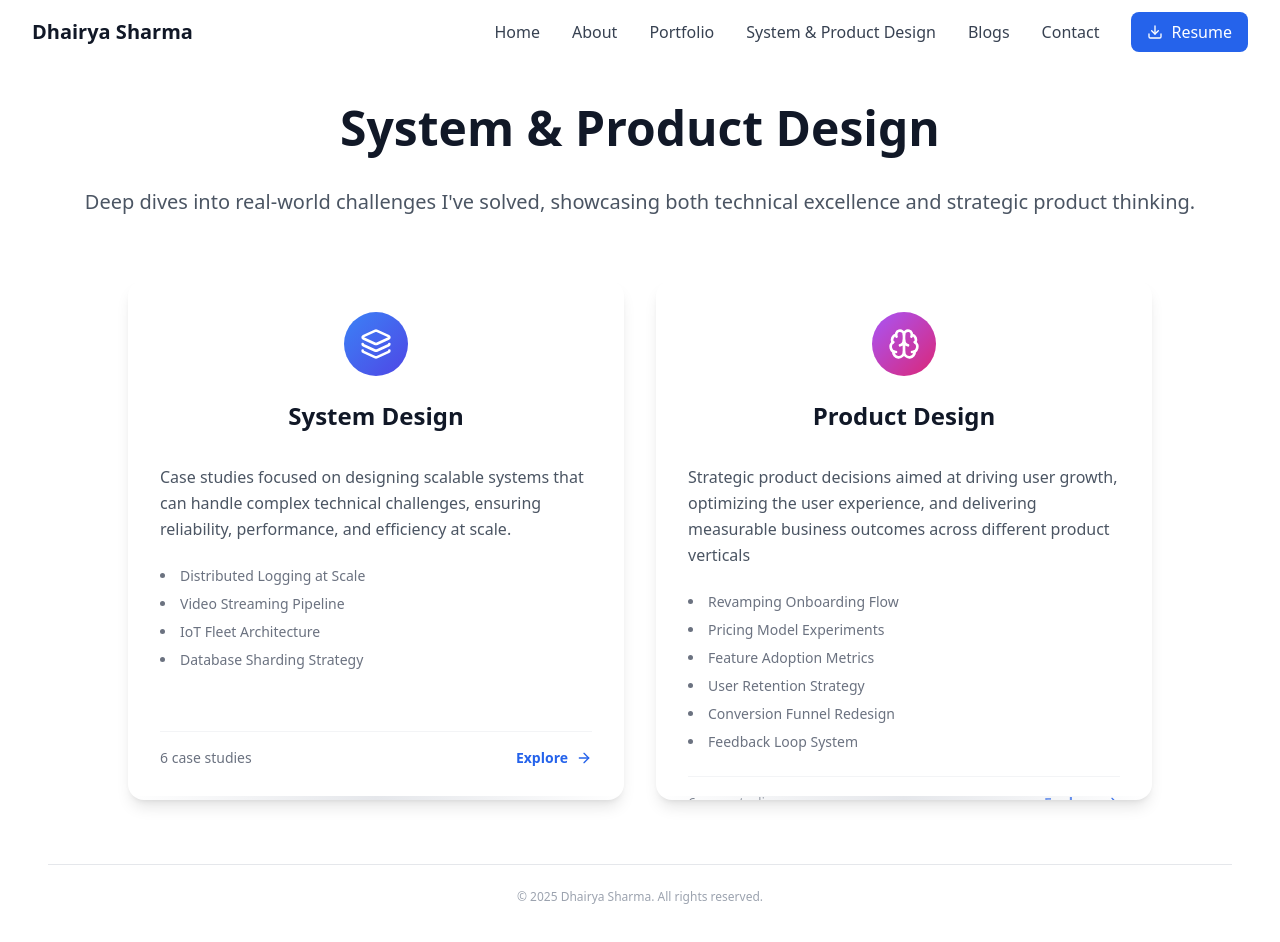
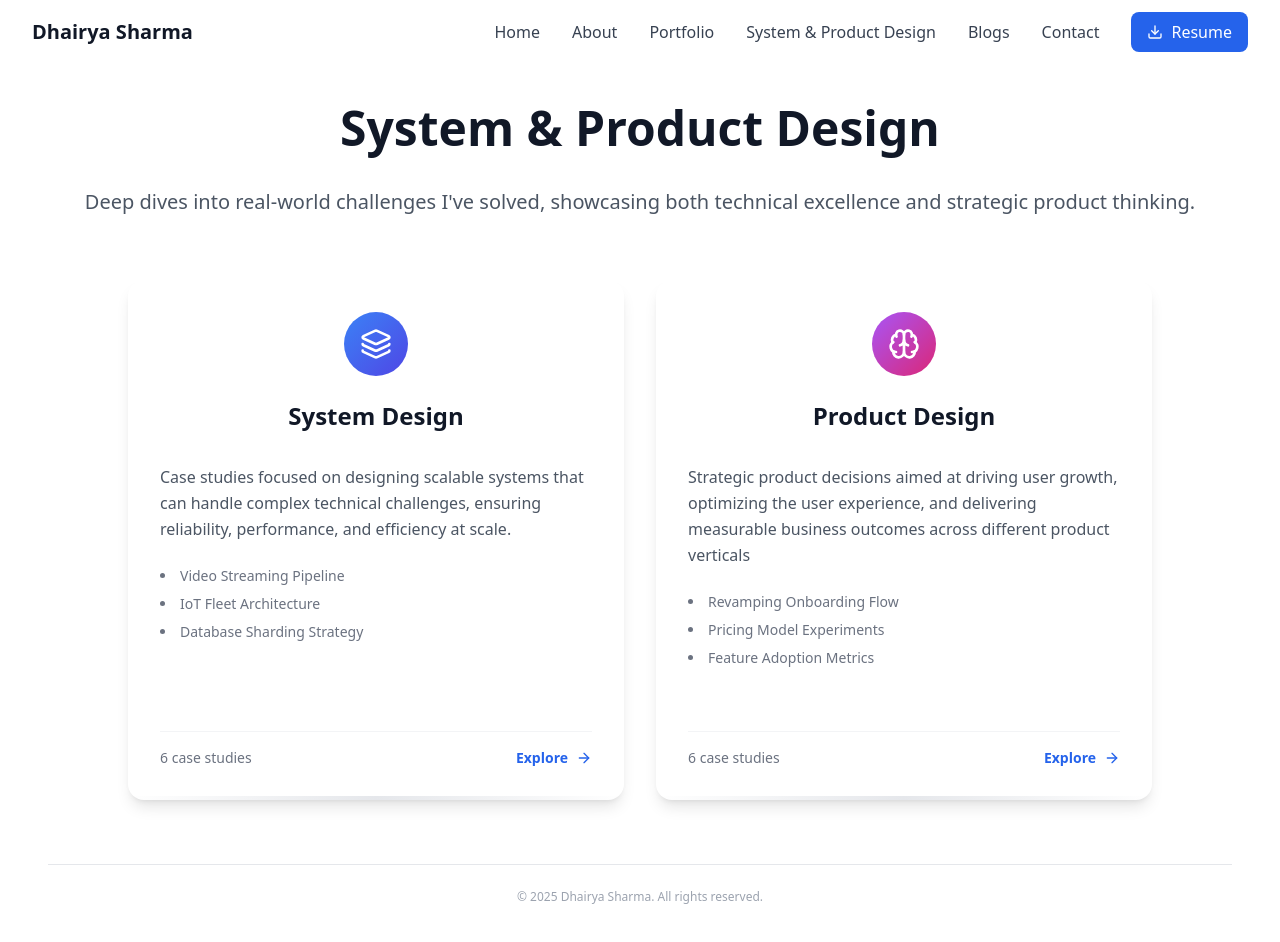
Before and after one commit to dhairyas17/portfolio-website, a React (Vite) app: page /system-product-design in a window 1280 px wide. Shown: the top 942 px of the page. Built offline with nearby package versions, Linux system fonts and the light colour scheme.

Commit message:
UI refinements

```diff
--- a/src/pages/CaseStudyCategory.tsx
+++ b/src/pages/CaseStudyCategory.tsx
@@ -150,7 +150,7 @@ const CaseStudyCategory = () => {
 
                   {/* Read More Link pinned to bottom */}
                   <div className="mt-auto flex items-center text-blue-600 group-hover:text-blue-800 transition-colors">
-                    <span className="text-sm font-semibold mr-2">Read Article</span>
+                    <span className="text-sm font-semibold mr-2">View Case Study</span>
                     <ArrowRight className="w-4 h-4 transform group-hover:translate-x-1 transition-transform" />
                   </div>
                 </div>
--- a/src/pages/CaseStudyDetail.tsx
+++ b/src/pages/CaseStudyDetail.tsx
@@ -471,15 +471,19 @@ const CaseStudyDetail = () => {
               ))}
             </div>
           </motion.section>
-
+          <div className="mt-24 pt-8 border-t border-gray-200">
             <motion.div
-            className="mt-16 text-center"
+              className="text-center"
               initial={{ y: 50, opacity: 0 }}
               animate={{ y: 0, opacity: 1 }}
               transition={{ duration: 0.6, delay: 1.4 }}
             >
-            <h2 className="text-2xl font-bold text-gray-900 mb-4">Solving a similar challenge?</h2>
-            <p className="text-gray-600 mb-6 text-lg">I’d love to exchange ideas or collaborate on building the next big thing.</p>
+              <h2 className="text-2xl font-bold text-gray-900 mb-4">
+                Solving a similar challenge?
+              </h2>
+              <p className="text-gray-600 mb-6 text-lg">
+                I’d love to exchange ideas or collaborate on building the next big thing.
+              </p>
               <Link
                 to="/contact"
                 className="inline-block px-6 py-3 bg-blue-600 text-white text-lg font-semibold rounded-lg hover:bg-blue-700 transition"
@@ -487,6 +491,9 @@ const CaseStudyDetail = () => {
                 Let’s Connect
               </Link>
             </motion.div>
+          </div>
+
+
         </div>
         <p className="text-xs text-center text-gray-400 mt-12 pt-8 border-t border-gray-200">
           © {new Date().getFullYear()} Dhairya Sharma. All rights reserved.
--- a/src/pages/Home.tsx
+++ b/src/pages/Home.tsx
@@ -560,13 +560,13 @@ const Home = () => {
 
       <div className="flex flex-col sm:flex-row justify-center items-center gap-4">
         <Link
-          to="/projects"
+          to="/portfolio/projects"
           className="px-6 py-3 rounded-full bg-gray-900 text-white hover:bg-gray-800 transition-transform duration-200 hover:scale-105 text-sm font-medium shadow"
         >
           View Projects
         </Link>
         <Link
-          to="/case-studies"
+          to="/portfolio/case-studies"
           className="px-6 py-3 rounded-full border border-gray-300 text-gray-900 hover:bg-gray-100 transition-transform duration-200 hover:scale-105 text-sm font-medium shadow"
         >
           Case Studies
--- a/src/pages/SystemProduct.tsx
+++ b/src/pages/SystemProduct.tsx
@@ -14,7 +14,6 @@ const SystemProduct = () => {
       color: 'from-blue-500 to-indigo-600',
       studies: 6,
       titles: [
-        'Distributed Logging at Scale',
         'Video Streaming Pipeline',
         'IoT Fleet Architecture',
         'Database Sharding Strategy',
@@ -32,9 +31,6 @@ const SystemProduct = () => {
         'Revamping Onboarding Flow',
         'Pricing Model Experiments',
         'Feature Adoption Metrics',
-        'User Retention Strategy',
-        'Conversion Funnel Redesign',
-        'Feedback Loop System',
       ],
     },
   ];
@@ -99,7 +95,7 @@ const SystemProduct = () => {
                         </p>
 
                         {/* CASE STUDY LIST */}
-                        <ul className="text-sm text-gray-500 space-y-2 mb-6 list-disc list-inside text-left">
+                        <ul className="text-sm text-gray-500 space-y-2 mb-6 list-disc list-inside text-left justify-between">
                           {category.titles.map((title, i) => (
                             <li key={i} className="truncate">{title}</li>
                           ))}
@@ -110,7 +106,7 @@ const SystemProduct = () => {
                           <span className="text-sm text-gray-500">
                             {category.studies} case studies
                           </span>
-                          <div className="flex items-center text-blue-600 group-hover:text-indigo-600 transition-colors">
+                          <div className="flex items-center text-blue-600 group-hover:text-indigo-600 transition-colors justify-between">
                             <span className="text-sm font-semibold mr-2">Explore</span>
                             <ArrowRight className="w-4 h-4 transform group-hover:translate-x-1 transition-transform" />
                           </div>
```
Lines whose indentation alone changed are shown as unchanged.
